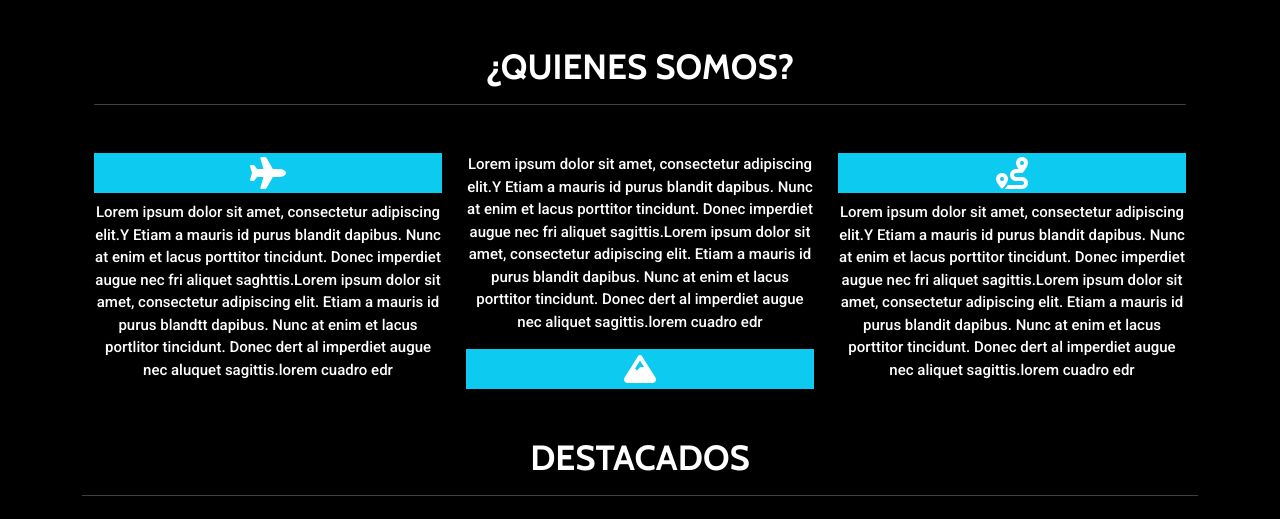
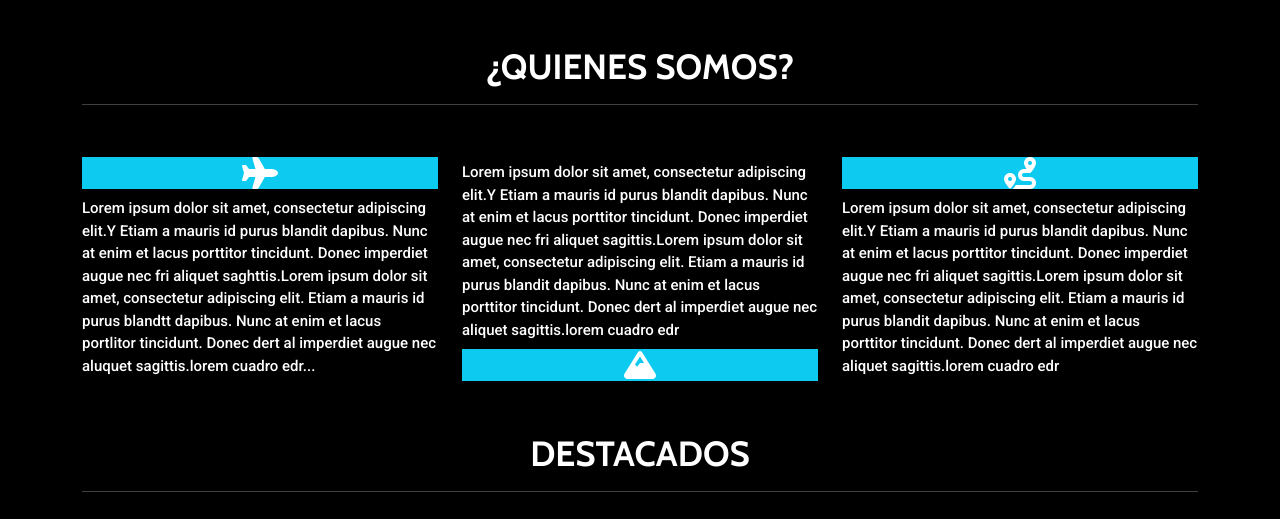
Before and after one commit to Biancadmsa/Viaje_Chile, a plain HTML site: page index.html in a window 1280 px wide. Shown: the part 962-1481 px from the top of the page. Drawn offline with nearby package versions, Linux system fonts and the light colour scheme.

Commit message:
segundo commit

```diff
--- a/assets/css/style.css
+++ b/assets/css/style.css
@@ -24,12 +24,14 @@
   font-weight: 400;
   font-family: "Cabin", sans-serif;
 }
+/* .items img {
+  margin: .8rem;
+} */
 
 
 
 .principal{
   background: #000000;
-
 }
 
 .contenido{
@@ -41,13 +43,10 @@
   font-family: "Cabin",sans-serif;
   font-weight:500;
 }
-
 .contenido h2{
   font-size:35px;
   font-family: "Cabin",sans-serif;
   font-weight:500;
-
-
 }
 
 .contenido p{
@@ -55,27 +54,29 @@
   font-size: 15px;
   font-weight:500;
 }
+
 .carousel-item img {
   width: 18rem;
-
-
 }
 
-      .items img {
-        margin: .8rem;
+.contenido i{
+  align-items: center;
+  justify-content: center;
+  display: flex;
 }
 
 
+    /* Card */
 .card img{
   height: 11rem;
  }
 
+/* Formulario */
 .formulario{
   background: #000000;
 }
 
-
-
+/* Footer */
 footer{
   display: flex;
   align-items: center;
@@ -95,25 +96,22 @@
 
 footer i{
   margin-left: 1rem;
-
-
 }
-
 
 .iconos a{
   opacity: 0.9;
   text-decoration: none;
+}
 
-
-
-      }
-      /* footer #iconos {
-        margin-left: 37rem;
-        padding-top: 1rem;
-    }  */
-
-    /* @media (max-width: 768px) {
-      .navbar {
+@media (max-width: 768px) {
+  .card {
       max-width: 100%;
+      margin-top: 25px;
   }
 }
+
+@media (max-width: 768px) {
+ .parrafo {
+    margin-bottom: 30px;
+  }
+}
--- a/index.html
+++ b/index.html
@@ -14,14 +14,10 @@
   <link rel="stylesheet" href="./assets/css/style.css" />
   <link href="https://cdn.jsdelivr.net/npm/bootstrap@5.3.3/dist/css/bootstrap.min.css" rel="stylesheet" integrity="sha384-QWTKZyjpPEjISv5WaRU9OFeRpok6YctnYmDr5pNlyT2bRjXh0JMhjY6hW+ALEwIH" crossorigin="anonymous"/>
   <script src="https://kit.fontawesome.com/434a4e2101.js" crossorigin="anonymous"></script>
-
   <title>Desafio Viaje de Chile</title>
 </head>
 <body>
 
-
-
-  <!-- Navbar -->
 
 
   <!-- Navbar -->
@@ -31,7 +27,7 @@
       <img src="./assets/img/viajes.svg" alt="Logo" id="Logo" width="30" height="24">
       Viajes de Chile
     </a>
-      <button class="navbar-toggler" type="button" data-bs-toggle="collapse" data-bs-target="#navbarNav" aria-controls="navbarNav" aria-expanded="false" aria-label="Toggle navigation">
+      <button class="navbar-toggler toogler" type="button" data-bs-toggle="collapse" data-bs-target="#navbarNav" aria-controls="navbarNav" aria-expanded="false" aria-label="Toggle navigation">
         <span class="navbar-toggler-icon"></span>
       </button>
 
@@ -52,9 +48,12 @@
           </li>
         </ul>
       </div>
+
     </div>
   </nav>
 
+
+  <!-- Carrousel -->
 <header>
   <div id="carouselExampleAutoplaying" class="carousel slide" data-bs-ride="carousel">
     <div class="carousel-inner">
@@ -79,26 +78,26 @@
   </div>
 </header>
 
+<!-- Quienes Somos -->
 
 <div class="container-fluid principal">
-
   <div class="container contenido">
-    <section  id="Quienes Somos" class="container text-center">
-        <h1 class="display-4 fw-bold pt-5">¿QUIENES SOMOS?</h1>
+    <section id="contenido">
+        <h1 class="display-4 fw-bold pt-5 text-center">¿QUIENES SOMOS?</h1>
           <hr>
             <div class="row mt-5">
                 <div class="col-12 col-md-4">
-                    <div class=" bg-info">
-                        <i class="fa-solid fa-plane fa-2x my-1"></i>
+                        <div class="bg-info">
+                        <i class="fa-solid fa-plane fa-2x my-1 "></i>
                         </div>
 
-                        <p class="my-2 parrafoquienessomos">Lorem ipsum dolor sit amet, consectetur adipiscing elit.Y Etiam a mauris id purus blandit dapibus. Nunc at enim et lacus porttitor tincidunt. Donec imperdiet augue nec fri aliquet saghttis.Lorem ipsum dolor sit amet, consectetur adipiscing elit. Etiam a mauris id purus blandtt dapibus. Nunc at enim et lacus portlitor tincidunt. Donec dert al imperdiet augue nec aluquet sagittis.lorem cuadro edr</p>
+                        <p class="my-2">Lorem ipsum dolor sit amet, consectetur adipiscing elit.Y Etiam a mauris id purus blandit dapibus. Nunc at enim et lacus porttitor tincidunt. Donec imperdiet augue nec fri aliquet saghttis.Lorem ipsum dolor sit amet, consectetur adipiscing elit. Etiam a mauris id purus blandtt dapibus. Nunc at enim et lacus portlitor tincidunt. Donec dert al imperdiet augue nec aluquet sagittis.lorem cuadro edr...</p>
                 </div>
-                <div class="col-12 col-md-4">
+                <div class="col-12 col-md-4 parrafo ">
 
-                    <p class="mt-0">Lorem ipsum dolor sit amet, consectetur adipiscing elit.Y Etiam a mauris id purus blandit dapibus. Nunc at enim et lacus porttitor tincidunt. Donec imperdiet augue nec fri aliquet sagittis.Lorem ipsum dolor sit amet, consectetur adipiscing elit. Etiam a mauris id purus blandit dapibus. Nunc at enim et lacus porttitor tincidunt. Donec dert al imperdiet augue nec aliquet sagittis.lorem cuadro edr</p>
-                    <div class=" bg-info">
-                        <i class="fa-solid fa-mountain fa-2x my-1"></i>
+                    <p class="my-2">Lorem ipsum dolor sit amet, consectetur adipiscing elit.Y Etiam a mauris id purus blandit dapibus. Nunc at enim et lacus porttitor tincidunt. Donec imperdiet augue nec fri aliquet sagittis.Lorem ipsum dolor sit amet, consectetur adipiscing elit. Etiam a mauris id purus blandit dapibus. Nunc at enim et lacus porttitor tincidunt. Donec dert al imperdiet augue nec aliquet sagittis.lorem cuadro edr</p>
+                    <div class="bg-info">
+                        <i class="fa-solid fa-mountain fa-2x my-1 icons"></i>
                         </div>
                 </div>
                 <div class="col-12 col-md-4">
@@ -109,9 +108,10 @@
                     <p class="my-2">Lorem ipsum dolor sit amet, consectetur adipiscing elit.Y Etiam a mauris id purus blandit dapibus. Nunc at enim et lacus porttitor tincidunt. Donec imperdiet augue nec fri aliquet sagittis.Lorem ipsum dolor sit amet, consectetur adipiscing elit. Etiam a mauris id purus blandit dapibus. Nunc at enim et lacus porttitor tincidunt. Donec dert al imperdiet augue nec aliquet sagittis.lorem cuadro edr</p>
                 </div>
             </div>
-        </section>
+          </section>
 
-        <section id="destacados ">
+
+        <section id="destacados">
             <h2 class="display-4 fw-bold text-center mt-5">DESTACADOS</h2>
             <hr>
             <div class="card-group mb-5 mt-5">
@@ -143,7 +143,7 @@
                   </div>
                 </div>
 
-                <div class="card">
+                <div class="card me-3">
                     <img src="./assets/img/card4.jpg" alt="Card">
                     <div class="card-body bg-info">
                       <h2 class="card-title text-light">Bosque valdiviano</h2>
```
Lines whose indentation alone changed are shown as unchanged.
